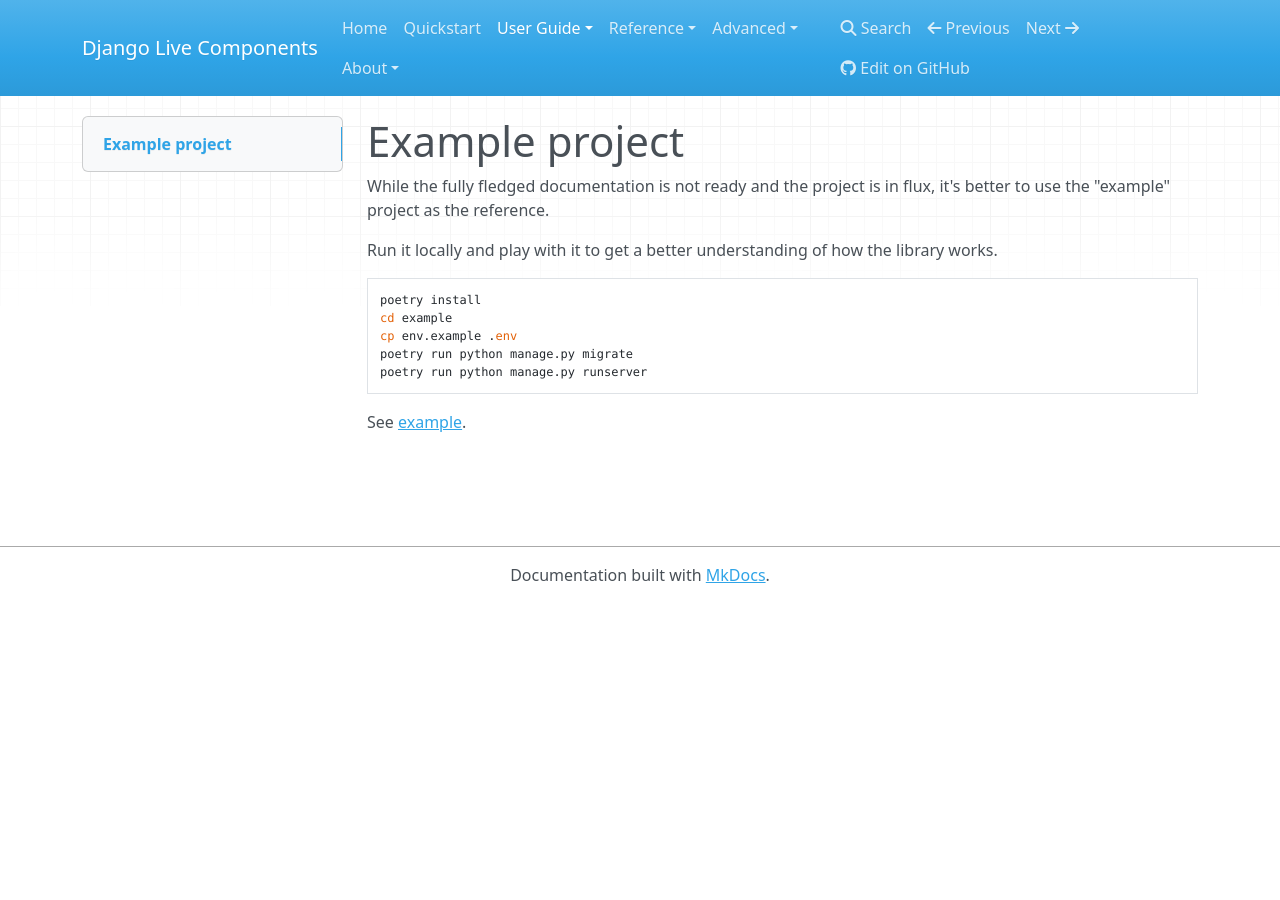
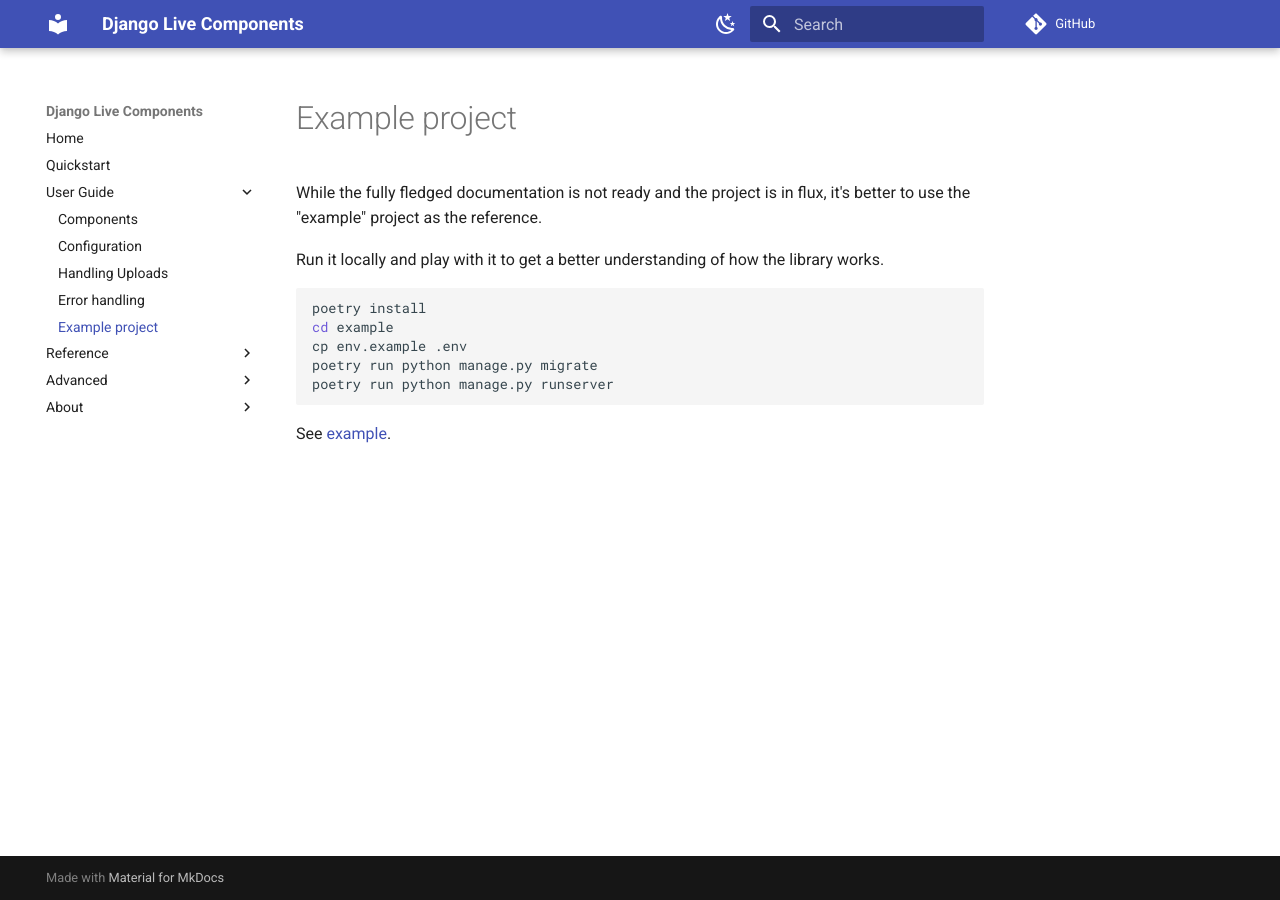
Before and after one commit to om-proptech/livecomponents, an MkDocs documentation site: the page built from docs/example_project.md, in a window 1280 px wide. Built offline with MkDocs 1.6.1 and Material for MkDocs 9.7.7, drawn with Linux system fonts in a browser that asks for light colours; nearby versions of some CDN libraries; comment, search, counter and statistics services are not loaded.

Commit message:
Added material so we have dark / light mode

```diff
--- a/mkdocs.yml
+++ b/mkdocs.yml
@@ -1,6 +1,23 @@
 site_name: Django Live Components
 site_url: https://om-proptech.github.io/livecomponents/
 repo_url: https://github.com/om-proptech/livecomponents
+
+theme:
+  name: material
+  palette:
+    - scheme: default
+      primary: indigo
+      accent: indigo
+      toggle:
+        icon: material/weather-night
+        name: Switch to dark mode
+    - scheme: slate
+      primary: indigo
+      accent: indigo
+      toggle:
+        icon: material/weather-sunny
+        name: Switch to light mode
+
 nav:
   - index.md
   - quickstart.md
@@ -19,3 +36,6 @@
     - component_ids.md
   - About:
       - Changelog: https://github.com/om-proptech/livecomponents/blob/main/CHANGELOG.md
+
+markdown_extensions:
+  - pymdownx.superfences
--- a/pyproject.toml
+++ b/pyproject.toml
@@ -35,6 +35,7 @@
 django-environ = "^0.11.2"
 pytest-playwright = "^0.4.3"
 mkdocs = "^1.6.1"
+mkdocs-material = "^9.5.35"
 
 [build-system]
 requires = ["poetry-core"]
```
Also changed, not shown: 1 other file.
